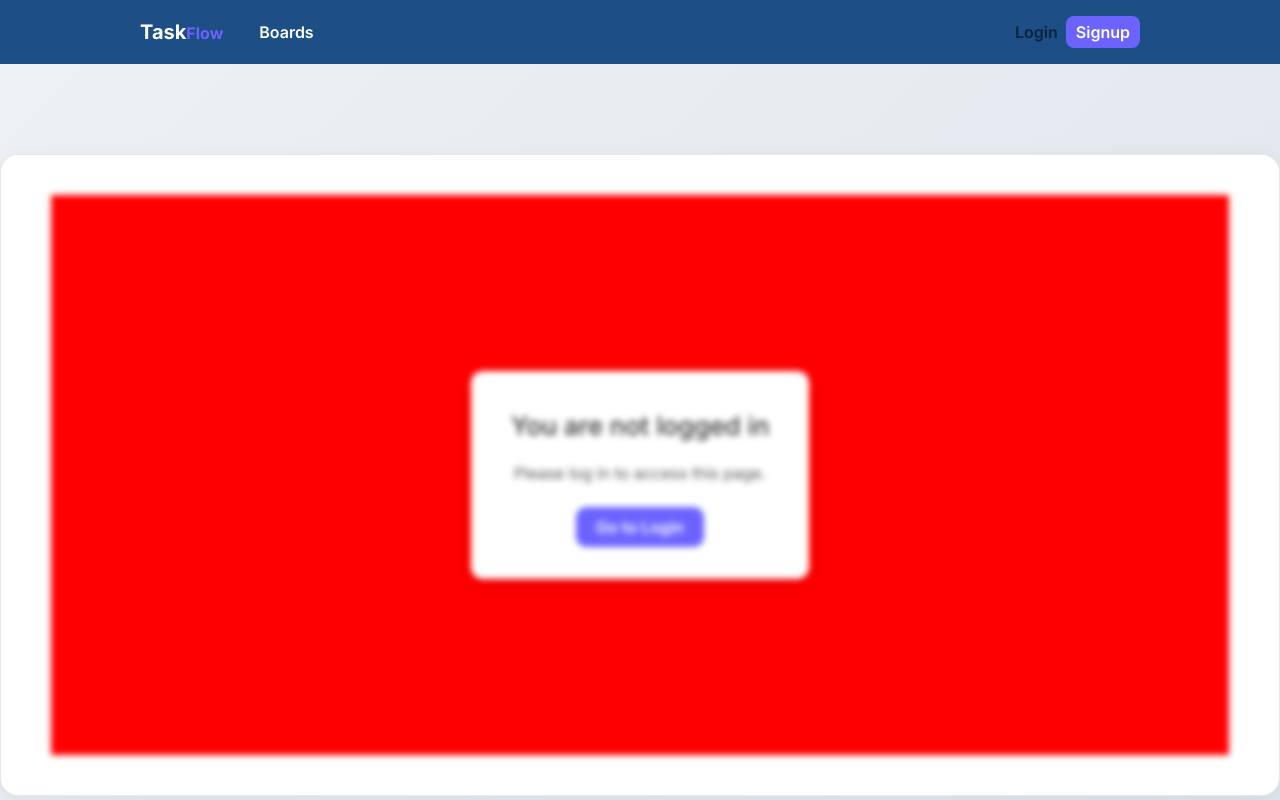
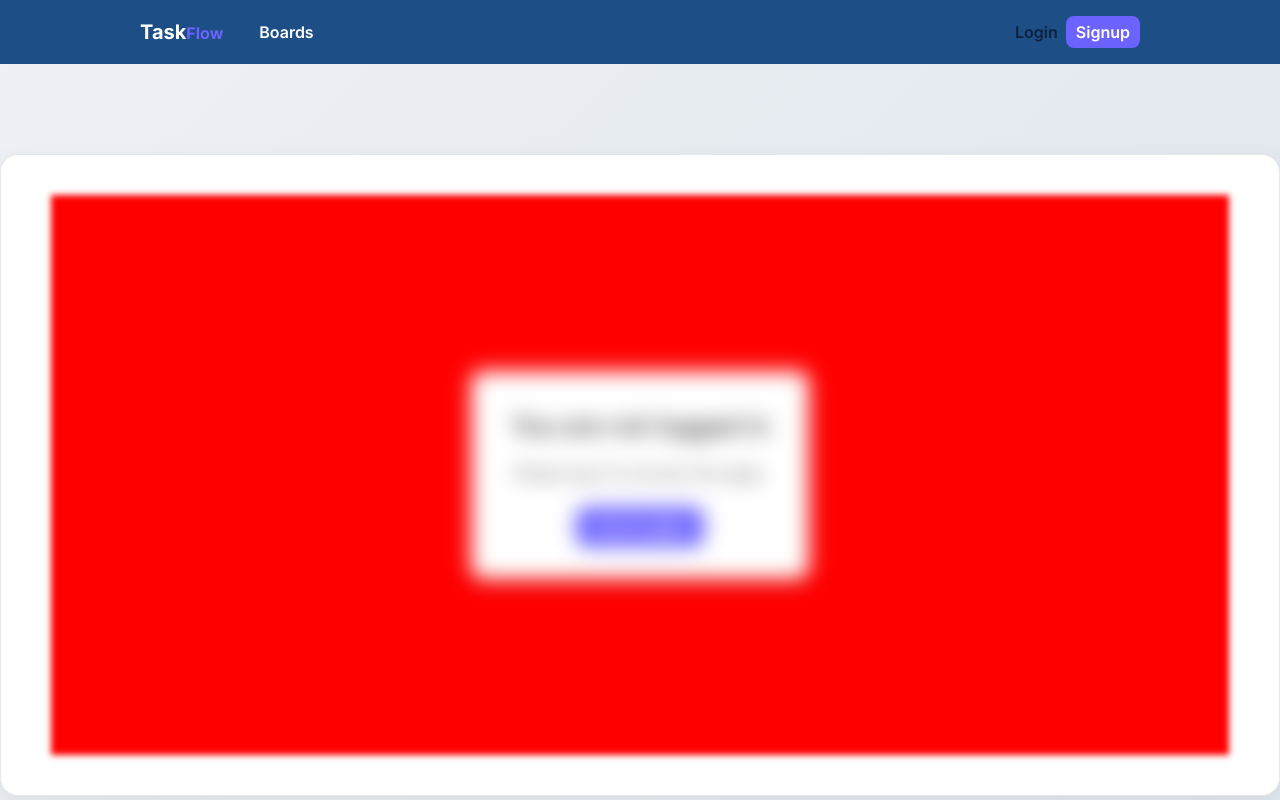
Before and after one commit to deepika5791/task-management-client-app, a React (Vite) app: page /home in a window 1280 px wide. Shown: the top 800 px of the page. Built offline with nearby package versions, Linux system fonts and the light colour scheme.

Commit message:
added filter

```diff
--- a/src/components/globalLoginPage/GlobalLoginPage.css
+++ b/src/components/globalLoginPage/GlobalLoginPage.css
@@ -3,6 +3,7 @@
   display: flex;
   justify-content: center;
   align-items: center;
+  filter: blur(10px);
 }
 
 .not-logged-box {
@@ -11,7 +12,6 @@
   border-radius: 12px;
   text-align: center;
   box-shadow: 0 6px 20px rgba(0, 0, 0, 0.1);
-  filter:none;
 }
 
 .not-logged-box h2 {
```
